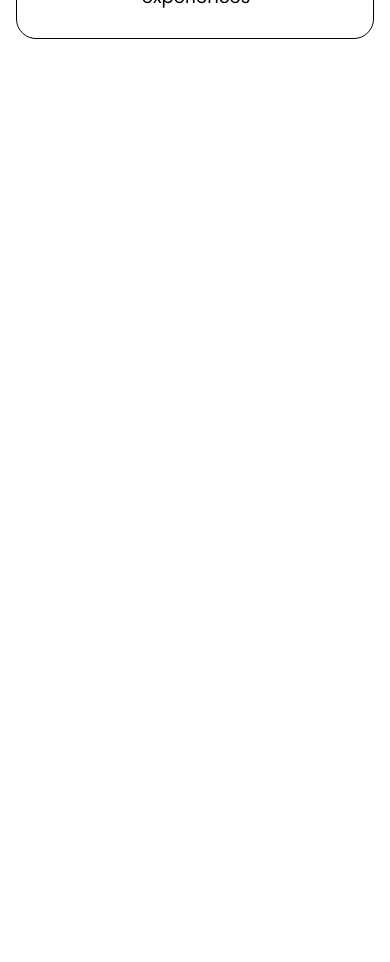
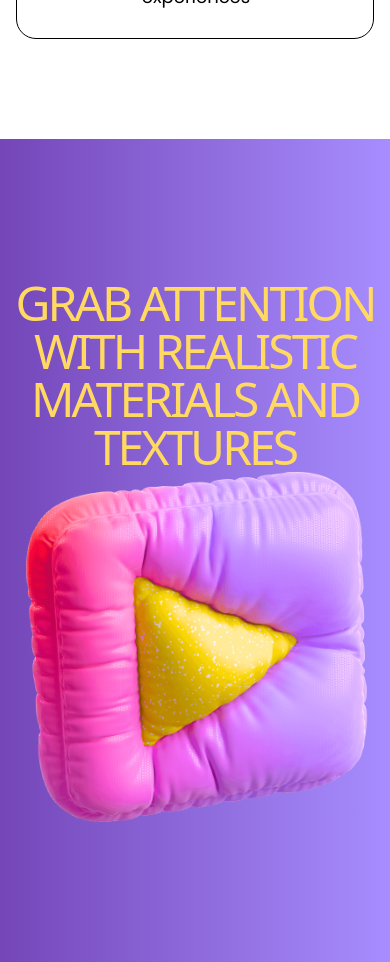
Before and after one commit to Fred-omojole/creative-studio-landing-page, a Next.js app: page / in a window 390 px wide. Shown: the part 1220-2182 px from the top of the page. Before the commit the page ends 1359 px from the top, so only its background shows below. Built offline with nearby package versions, Linux system fonts and the light colour scheme.

Commit message:
chore: hero styling, responsiveness

```diff
--- /dev/null
+++ b/app/(home)/Hero.tsx
@@ -0,0 +1,22 @@
+import Image from "next/image";
+
+const Hero = () => {
+  return (
+    <section className="flex flex-col items-center pt-[140px] pb-[140px] w-[100vw] overflow-hidden bg-gradient-to-r from-purpleStart to to-purpleEnd ">
+      <div className="w-[100%] lg:w-[55vw] md:w-[80vw]">
+        <h2 className="uppercase orange text-center lg:tracking-[-5px] md:mt-[40px] mb-0 font-sans lg:text-[8vw] font-[400] lg:leading-[6.8vw] md:tracking-[-3px] md:text-[72px] md:leading-[72px] break-normal text-[48px] leading-[48px] mt-0 tracking-[-3px]">
+          grab attention with realistic materials and textures
+        </h2>
+      </div>
+      <Image
+        className="md:w-[60vw] max-w-[800px] w-[90vw] align-middle inline-block  "
+        src="/images/play.png"
+        alt="image"
+        width={800}
+        height={800}
+      />
+    </section>
+  );
+};
+
+export default Hero;
--- a/app/globals.css
+++ b/app/globals.css
@@ -24,3 +24,12 @@
 .overflow-wrap{
   overflow-wrap:normal;
 }
+
+.background{
+  background-image: linear-gradient(#7446b8,#a78dff);
+}
+
+
+.orange{
+  color: #ffd960;
+}
--- a/app/page.tsx
+++ b/app/page.tsx
@@ -1,10 +1,11 @@
-import Image from "next/image";
-import Navbar from "./(home)/Header";
+import Header from "./(home)/Header";
+import Hero from "./(home)/Hero";
 
 export default function Home() {
   return (
     <main>
-      <Navbar />
+      <Header />
+      <Hero />
     </main>
   );
 }
--- a/tailwind.config.ts
+++ b/tailwind.config.ts
@@ -8,10 +8,9 @@ const config: Config = {
   ],
   theme: {
     extend: {
-      backgroundImage: {
-        "gradient-radial": "radial-gradient(var(--tw-gradient-stops))",
-        "gradient-conic":
-          "conic-gradient(from 180deg at 50% 50%, var(--tw-gradient-stops))",
+      colors: {
+        purpleStart: '#7446b8',
+        purpleEnd: '#a78dff',
       },
     },
   },
```
